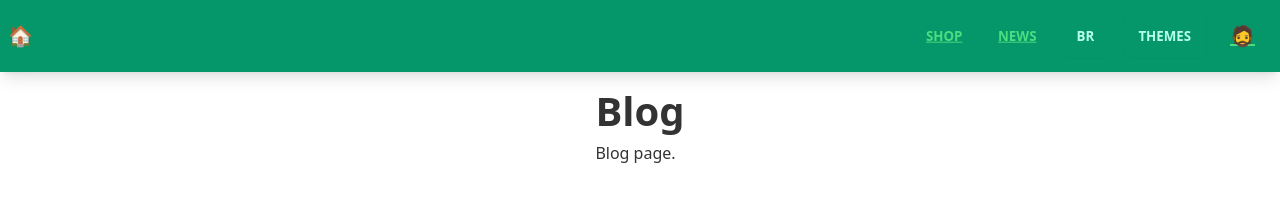
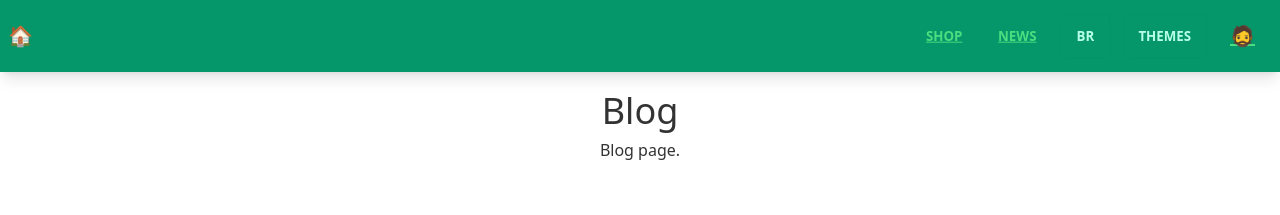
Before and after one commit to valmormn/react-nextjs-template, a Next.js app: page /blog in a window 1280 px wide. Shown: the top 215 px of the page. Built offline with nearby package versions, Linux system fonts and the light colour scheme.

Commit message:
Update Feat Component Layout

```diff
--- a/src/components/Layout/Main/main.module.css
+++ b/src/components/Layout/Main/main.module.css
@@ -4,13 +4,23 @@
   padding: 1px 6px;
   min-height: 90vh;
 
+  /* & > * {
+    padding: 0 120px
+  } */
+
+  & h1 {
+    /* font-size: 2.5rem; */
+    /* font-weight: bold; */
+    text-align: center;
+    /* margin-top: 0; */
+    /* margin-bottom: 0; */
+  }
+}
+
+
+@media only screen and (min-width: 900px) {
+  .main > * {
+    padding: 3px 96px
+  }
 
 }
-
-.main h1 {
-  font-size: 2.5rem;
-  font-weight: bold;
-  text-align: center;
-  margin-top: 0;
-  margin-bottom: 0;
-}
--- a/src/pages/blog/index.tsx
+++ b/src/pages/blog/index.tsx
@@ -11,7 +11,7 @@ const Blog = () => {
       <Head>
         <title>Blog</title>
       </Head>
-      <article id="blog" data-type={Math.random()}>
+      <article id="blog" data-type="">
         <h1>Blog</h1>
         <p>
           Blog page.
```
Also changed, not shown: src/styles/globals.css (+7 -0 lines).
